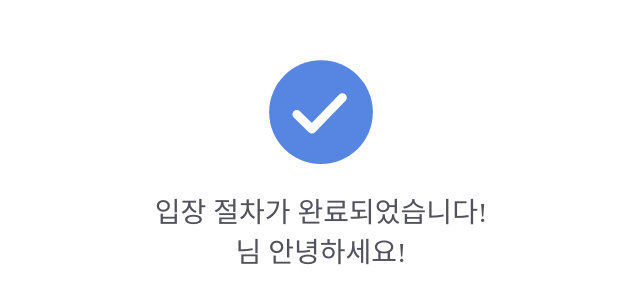
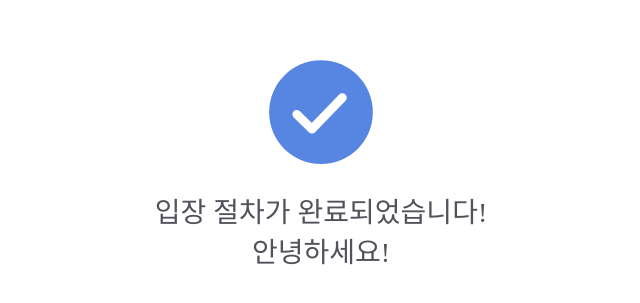
Before and after one commit to Resten1497/Entry_FrontTest, a React (Create React App) app: page /complete in a window 1280 px wide. Shown: the part 245-548 px from the top of the page, without its empty margins (319-959 px from the left). Built offline with nearby package versions, Linux system fonts and the light colour scheme; a web font is replaced by a local one.

Commit message:
complete page text change

```diff
--- a/src/container/CompleteContainer/index.jsx
+++ b/src/container/CompleteContainer/index.jsx
@@ -21,7 +21,7 @@ function CompleteContainer() {
       <Title>
         입장 절차가 완료되었습니다!
         <br />
-        {location.state}님 안녕하세요!
+        안녕하세요!
       </Title>
       <Btn autoFocus onKeyDown={handleKeyDown}></Btn>
     </Container>
```
